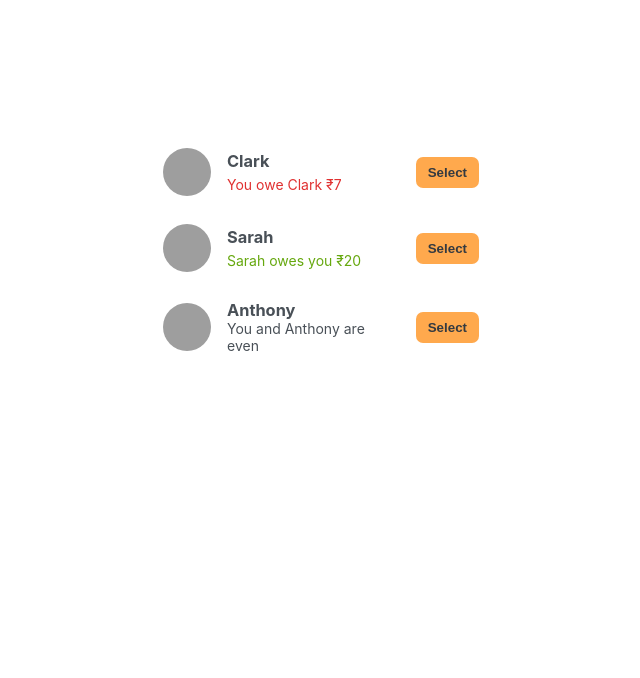
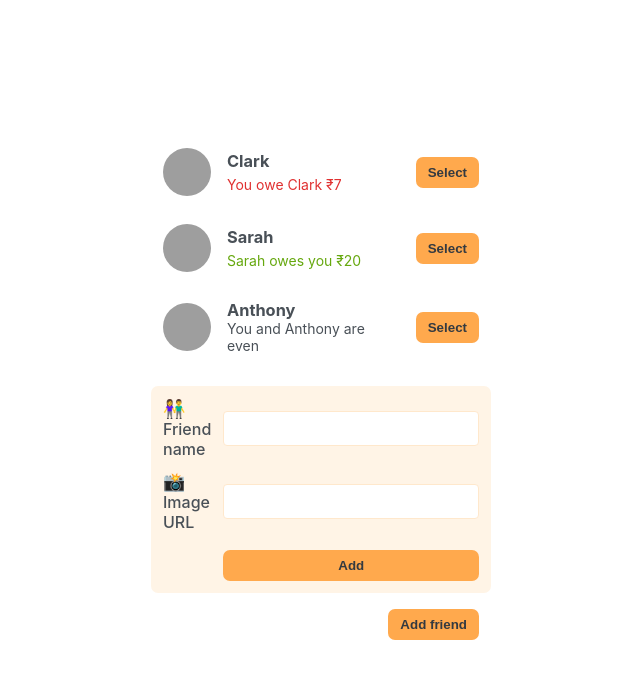
Before and after one commit to JuzerShakir/eat-n-split, a React (Create React App) app: page / in a window 1280 px wide. Shown: the top 678 px of the page, without its empty margins (79-719 px from the left). Built offline with nearby package versions, Linux system fonts and the light colour scheme; grey boxes are pictures that could not be loaded.

Commit message:
add form to add new friends

```diff
--- a/src/App.js
+++ b/src/App.js
@@ -30,6 +30,8 @@
     <div className="app">
       <div className="sidebar">
         <FriendList />
+        <FormAddFriend />
+        <Button>Add friend</Button>
       </div>
     </div>
   );
@@ -71,3 +73,17 @@
     </li>
   );
 }
+
+function FormAddFriend() {
+  return (
+    <form className="form-add-friend">
+      <label>👫 Friend name</label>
+      <input type="text" />
+
+      <label>📸 Image URL</label>
+      <input type="text" />
+
+      <Button>Add</Button>
+    </form>
+  );
+}
```
